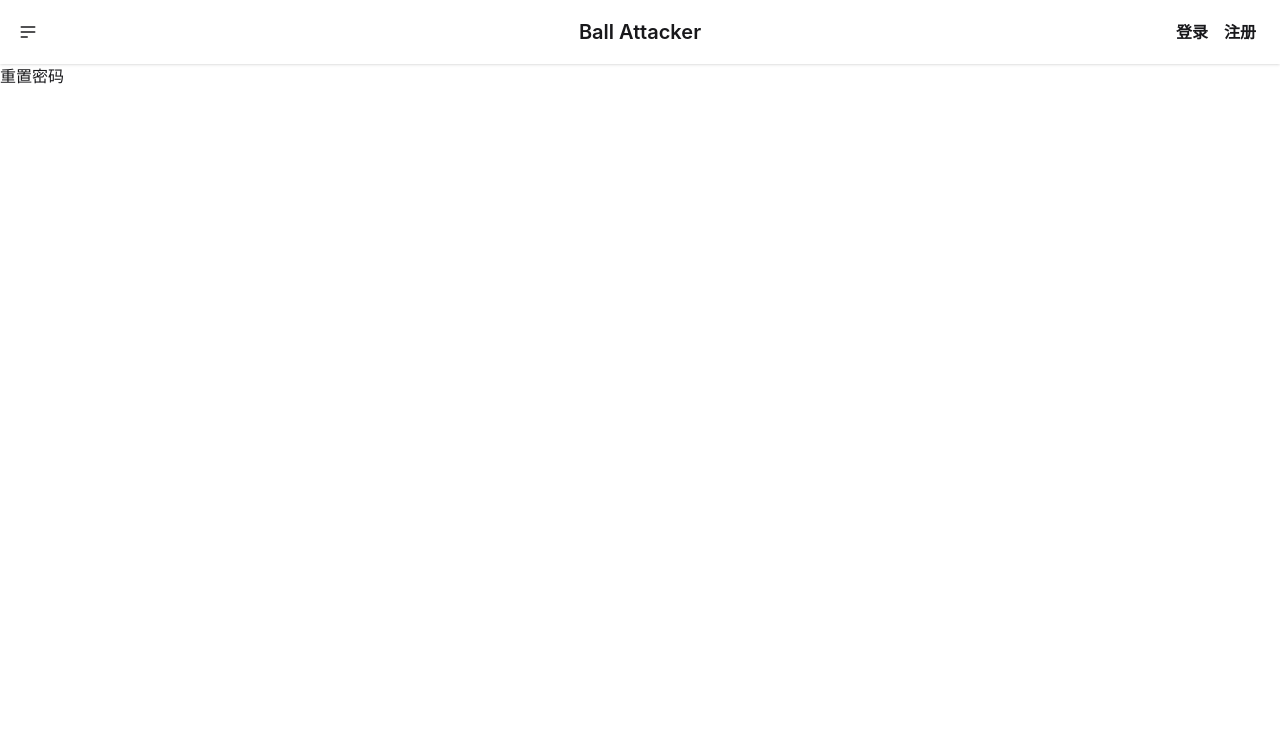
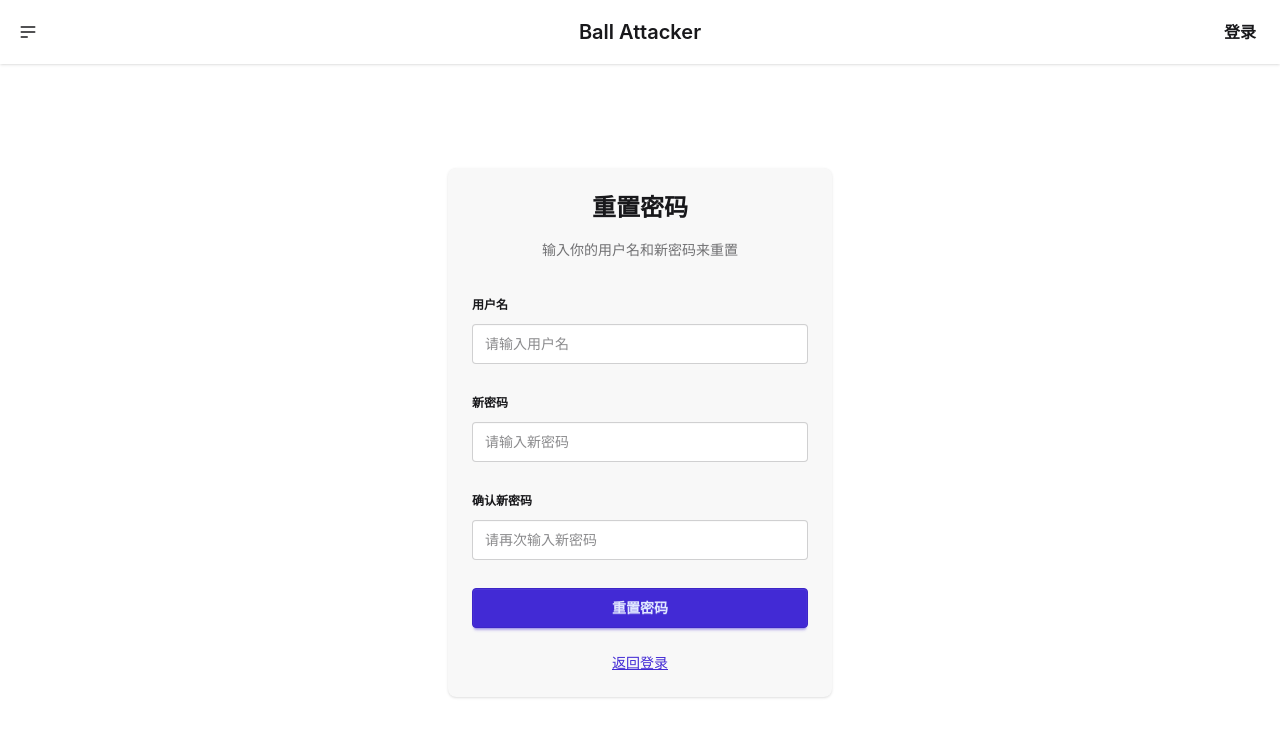
Before and after one commit to br1ent/Moba, a Vue app in the folder frontend/: page /user/account/reset_password in a window 1280 px wide. Shown: the top 736 px of the page. Built offline with nearby package versions, Linux system fonts and the light colour scheme.

Commit message:
写完注册

```diff
--- a/frontend/src/components/navbar/NavBar.vue
+++ b/frontend/src/components/navbar/NavBar.vue
@@ -32,7 +32,6 @@
     </div>
     <div class="navbar-end">
       <router-link :to="{name: 'loginIndex'}" class="text-base font-bold mr-4">登录</router-link>
-      <router-link :to="{name: 'registerIndex'}" class="text-base font-bold mr-4">注册</router-link>
     </div>
   </div>
 </template>
--- a/frontend/src/router/index.js
+++ b/frontend/src/router/index.js
@@ -9,8 +9,12 @@ import HomeIndex from "@/views/home/HomeIndex.vue";
 import NotFoundIndex from "@/views/404/NotFoundIndex.vue";
 
 const router = createRouter({
-  history: createWebHistory(import.meta.env.BASE_URL),
+  history: createWebHistory('/'),
   routes: [
+    {
+      path: '/',
+      redirect: '/home'
+    },
     {
       path: '/home',
       component: HomeIndex,
--- a/frontend/src/views/user/account/LoginIndex.vue
+++ b/frontend/src/views/user/account/LoginIndex.vue
@@ -1,11 +1,45 @@
 <script setup>
+import { ref } from 'vue'
 
+const username = ref('')
+const password = ref('')
 </script>
 
 <template>
-  登录
+  <div class="flex justify-center items-center min-h-[calc(100vh-64px)]">
+    <div class="card bg-base-200 w-96 shadow-sm">
+      <div class="card-body">
+        <h2 class="card-title justify-center text-2xl mb-4">登录</h2>
+        <form @submit.prevent>
+          <fieldset class="fieldset">
+            <label class="fieldset-legend">用户名</label>
+            <input
+              v-model="username"
+              type="text"
+              class="input w-full"
+              placeholder="请输入用户名"
+            />
+            <label class="fieldset-legend mt-4">密码</label>
+            <input
+              v-model="password"
+              type="password"
+              class="input w-full"
+              placeholder="请输入密码"
+            />
+          </fieldset>
+          <button class="btn btn-primary w-full mt-6">登录</button>
+        </form>
+        <div class="divider">或者</div>
+        <div class="text-center space-y-2">
+          <router-link :to="{ name: 'registerIndex' }" class="link link-primary">
+            没有账号？去注册
+          </router-link>
+          <br />
+          <router-link :to="{ name: 'resetPasswordIndex' }" class="link link-hover text-sm">
+            忘记密码？
+          </router-link>
+        </div>
+      </div>
+    </div>
+  </div>
 </template>
-
-<style scoped>
-
-</style>
--- a/frontend/src/views/user/account/RegisterIndex.vue
+++ b/frontend/src/views/user/account/RegisterIndex.vue
@@ -1,11 +1,48 @@
 <script setup>
+import { ref } from 'vue'
 
+const username = ref('')
+const password = ref('')
+const confirmPassword = ref('')
 </script>
 
 <template>
-  注册
+  <div class="flex justify-center items-center min-h-[calc(100vh-64px)]">
+    <div class="card bg-base-200 w-96 shadow-sm">
+      <div class="card-body">
+        <h2 class="card-title justify-center text-2xl mb-4">注册</h2>
+        <form @submit.prevent>
+          <fieldset class="fieldset">
+            <label class="fieldset-legend">用户名</label>
+            <input
+              v-model="username"
+              type="text"
+              class="input w-full"
+              placeholder="请输入用户名"
+            />
+            <label class="fieldset-legend mt-4">密码</label>
+            <input
+              v-model="password"
+              type="password"
+              class="input w-full"
+              placeholder="请输入密码"
+            />
+            <label class="fieldset-legend mt-4">确认密码</label>
+            <input
+              v-model="confirmPassword"
+              type="password"
+              class="input w-full"
+              placeholder="请再次输入密码"
+            />
+          </fieldset>
+          <button class="btn btn-primary w-full mt-6">注册</button>
+        </form>
+        <div class="text-center mt-4">
+          <router-link :to="{ name: 'loginIndex' }" class="link link-primary">
+            已有账号？返回登录
+          </router-link>
+        </div>
+      </div>
+    </div>
+  </div>
 </template>
-
-<style scoped>
-
-</style>
--- a/frontend/src/views/user/account/ResetPassword.vue
+++ b/frontend/src/views/user/account/ResetPassword.vue
@@ -1,11 +1,51 @@
 <script setup>
+import { ref } from 'vue'
 
+const username = ref('')
+const password = ref('')
+const confirmPassword = ref('')
 </script>
 
 <template>
-  重置密码
+  <div class="flex justify-center items-center min-h-[calc(100vh-64px)]">
+    <div class="card bg-base-200 w-96 shadow-sm">
+      <div class="card-body">
+        <h2 class="card-title justify-center text-2xl mb-2">重置密码</h2>
+        <p class="text-center text-sm text-base-content/60 mb-4">
+          输入你的用户名和新密码来重置
+        </p>
+        <form @submit.prevent>
+          <fieldset class="fieldset">
+            <label class="fieldset-legend">用户名</label>
+            <input
+              v-model="username"
+              type="text"
+              class="input w-full"
+              placeholder="请输入用户名"
+            />
+            <label class="fieldset-legend mt-4">新密码</label>
+            <input
+              v-model="password"
+              type="password"
+              class="input w-full"
+              placeholder="请输入新密码"
+            />
+            <label class="fieldset-legend mt-4">确认新密码</label>
+            <input
+              v-model="confirmPassword"
+              type="password"
+              class="input w-full"
+              placeholder="请再次输入新密码"
+            />
+          </fieldset>
+          <button class="btn btn-primary w-full mt-6">重置密码</button>
+        </form>
+        <div class="text-center mt-4">
+          <router-link :to="{ name: 'loginIndex' }" class="link link-primary">
+            返回登录
+          </router-link>
+        </div>
+      </div>
+    </div>
+  </div>
 </template>
-
-<style scoped>
-
-</style>
```
